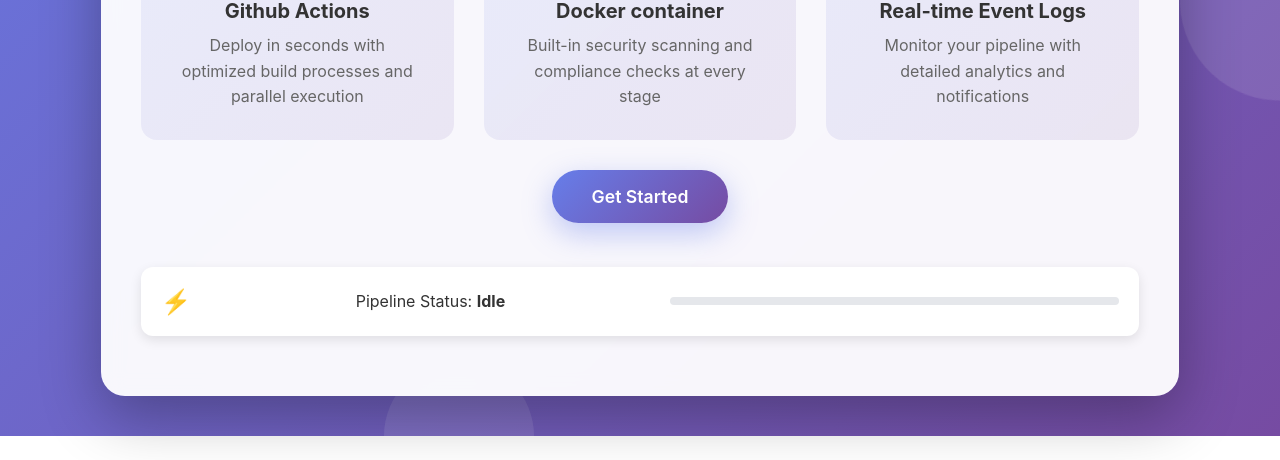
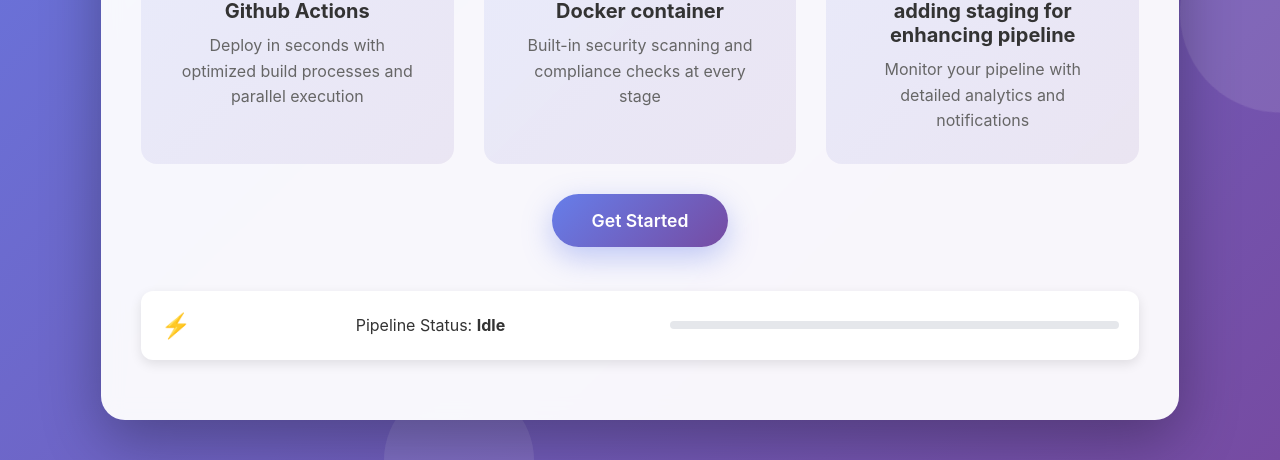
Before and after one commit to Pranavv2006/Simple_nodejsService, a website: page public/index.html in a window 1280 px wide. Shown: the part 630-1090 px from the top of the page. Before the commit the page ends 1066 px from the top, so only its background shows below. Drawn offline with Linux system fonts and the light colour scheme.

```diff
--- a/public/index.html
+++ b/public/index.html
@@ -256,7 +256,7 @@
 
                 <div class="feature">
                     <div class="feature-icon">📊</div>
-                    <h3>Real-time Event Logs</h3>
+                    <h3>adding staging for enhancing pipeline</h3>
                     <p>Monitor your pipeline with detailed analytics and notifications</p>
                 </div>
             </div>
```
